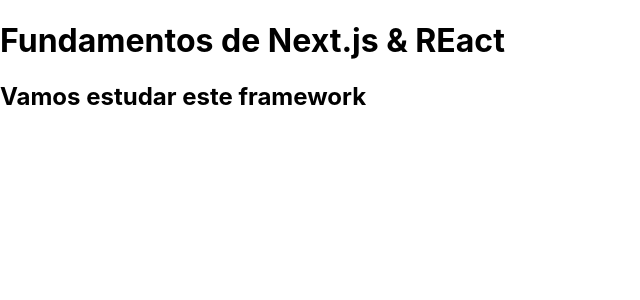
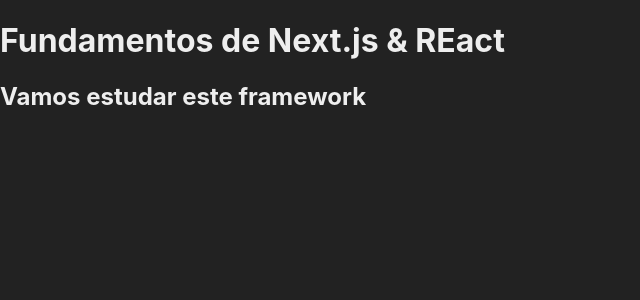
Before and after one commit to edgracional/Projetro-cadastro--intera-o-banco-dados, a Next.js app: page / in a window 1280 px wide. Shown: the top 300 px of the page, without its empty margins (0-640 px from the left). Built offline with nearby package versions, Linux system fonts and the light colour scheme.

Commit message:
87. CSS Global

```diff
--- a/src/pages/_app.jsx
+++ b/src/pages/_app.jsx
@@ -1,4 +1,5 @@
 import '../styles/globals.css'
+import '../styles/app.css'
 
 function MyApp({ Component, pageProps }) {
   return <Component {...pageProps} />
--- /dev/null
+++ b/src/styles/app.css
@@ -0,0 +1,7 @@
+html,
+body {
+
+  background-color: #222;
+  color: #eee;
+
+}
--- a/src/styles/globals.css
+++ b/src/styles/globals.css
@@ -2,7 +2,7 @@
 body {
   padding: 0;
   margin: 0;
-  font-family: -apple-system, BlinkMacSystemFont, Segoe UI, Roboto, Oxygen,
+    font-family: -apple-system, BlinkMacSystemFont, Segoe UI, Roboto, Oxygen,
     Ubuntu, Cantarell, Fira Sans, Droid Sans, Helvetica Neue, sans-serif;
 }
 
```
